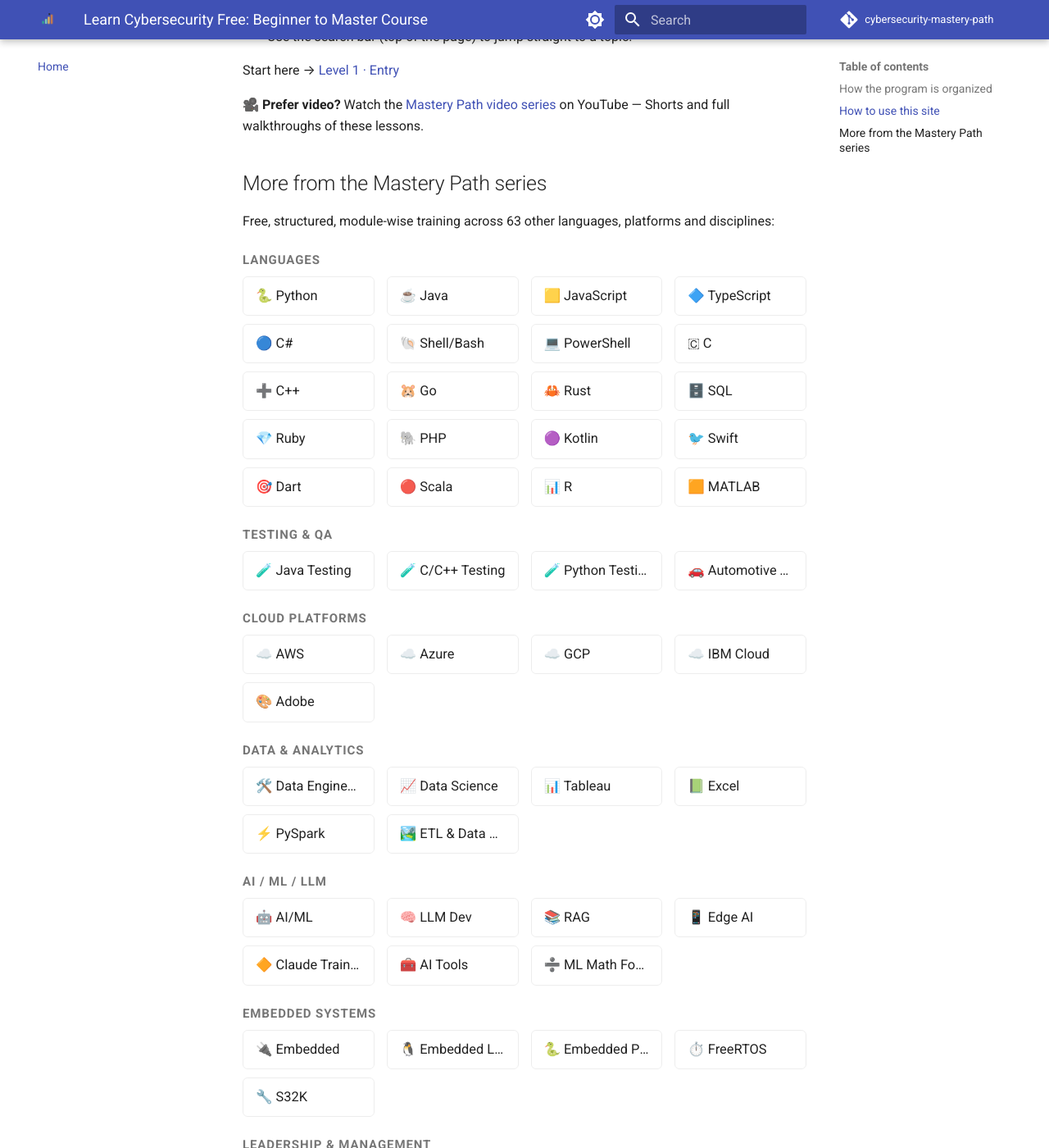
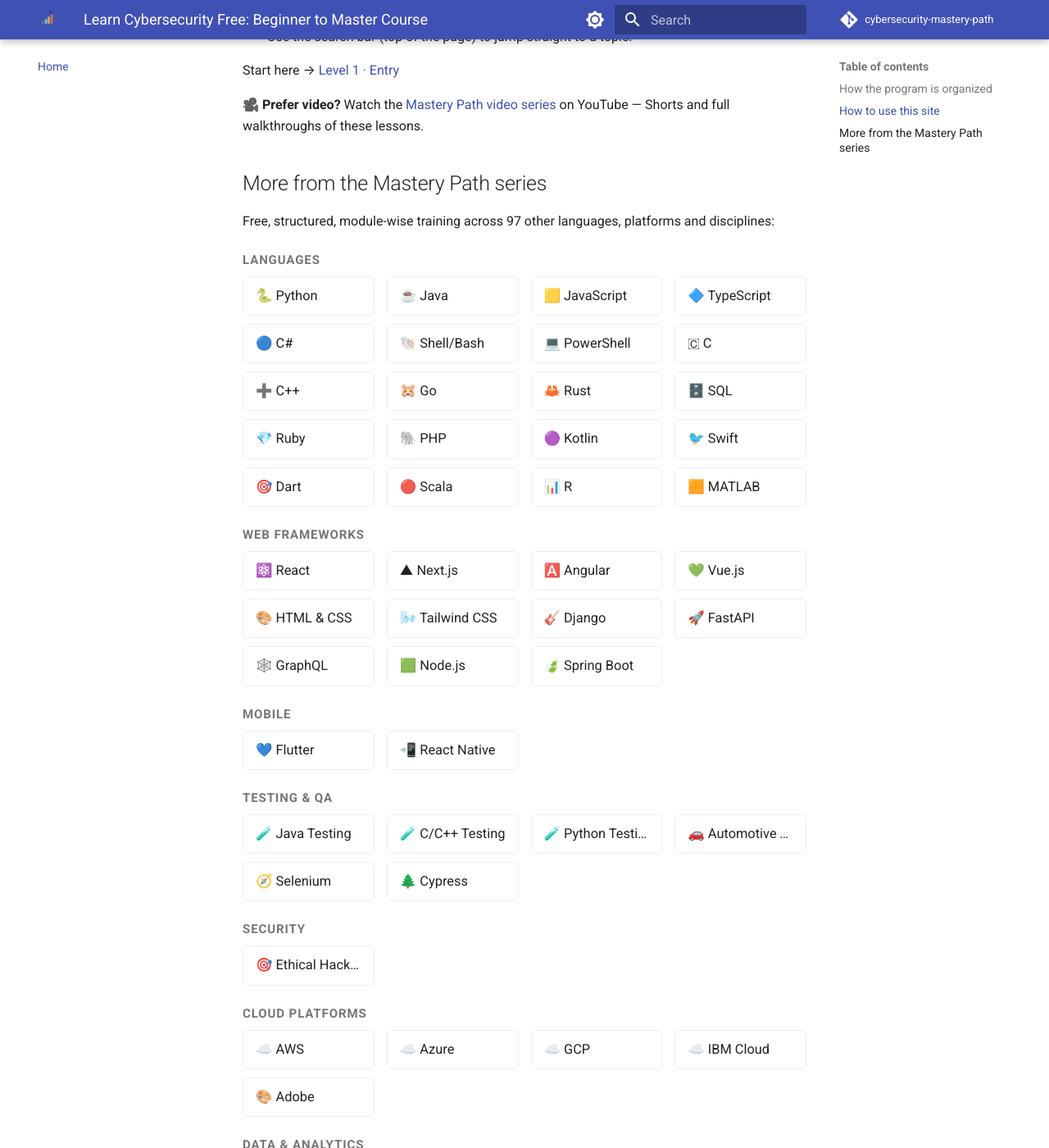
Before and after one commit to SIGILIPELLI/cybersecurity-mastery-path, an MkDocs documentation site: the page built from docs/index.md, in a window 1280 px wide and 1400 px high, scrolled down 1322 px. Shown: the whole window at 82% size. Built offline with MkDocs 1.6.1 and Material for MkDocs 9.7.7, drawn with Linux system fonts in a browser that asks for light colours; comment, search, counter and statistics services are not loaded; some of the changed text lies outside the part shown.

Commit message:
Refresh cross-site course links to current 98-course catalog
Regenerate the "More from the Mastery Path series" grid and the
404-page course count from the hub's current site list -- this page
had drifted out of sync as new courses were added to the network.

Co-Authored-By: Claude Sonnet 5 <noreply@anthropic.com>
Claude-Session: https://claude.ai/code/session_01Hje8nqbBP9V9WQ3JEcJc69

```diff
--- a/docs/index.md
+++ b/docs/index.md
@@ -62,7 +62,7 @@ Start here → [Level 1 · Entry](level-1/index.md)
 
 ## More from the Mastery Path series
 
-Free, structured, module-wise training across 63 other languages, platforms and disciplines:
+Free, structured, module-wise training across 97 other languages, platforms and disciplines:
 
 <div class="mastery-grid-wrap">
 <p class="mastery-grid-category">Languages</p>
@@ -88,12 +88,37 @@ Free, structured, module-wise training across 63 other languages, platforms and
   <a href="https://sigilipelli.github.io/r-mastery-path/">📊 R</a>
   <a href="https://sigilipelli.github.io/matlab-mastery-path/">🟧 MATLAB</a>
 </div>
+<p class="mastery-grid-category">Web Frameworks</p>
+<div class="mastery-grid">
+  <a href="https://sigilipelli.github.io/react-mastery-path/">⚛️ React</a>
+  <a href="https://sigilipelli.github.io/nextjs-mastery-path/">▲ Next.js</a>
+  <a href="https://sigilipelli.github.io/angular-mastery-path/">🅰️ Angular</a>
+  <a href="https://sigilipelli.github.io/vue-mastery-path/">💚 Vue.js</a>
+  <a href="https://sigilipelli.github.io/html-css-mastery-path/">🎨 HTML & CSS</a>
+  <a href="https://sigilipelli.github.io/tailwind-mastery-path/">🌬️ Tailwind CSS</a>
+  <a href="https://sigilipelli.github.io/django-mastery-path/">🎸 Django</a>
+  <a href="https://sigilipelli.github.io/fastapi-mastery-path/">🚀 FastAPI</a>
+  <a href="https://sigilipelli.github.io/graphql-mastery-path/">🕸️ GraphQL</a>
+  <a href="https://sigilipelli.github.io/nodejs-mastery-path/">🟩 Node.js</a>
+  <a href="https://sigilipelli.github.io/spring-boot-mastery-path/">🍃 Spring Boot</a>
+</div>
+<p class="mastery-grid-category">Mobile</p>
+<div class="mastery-grid">
+  <a href="https://sigilipelli.github.io/flutter-mastery-path/">💙 Flutter</a>
+  <a href="https://sigilipelli.github.io/react-native-mastery-path/">📲 React Native</a>
+</div>
 <p class="mastery-grid-category">Testing & QA</p>
 <div class="mastery-grid">
   <a href="https://sigilipelli.github.io/java-testing-mastery-path/">🧪 Java Testing</a>
   <a href="https://sigilipelli.github.io/cpp-testing-mastery-path/">🧪 C/C++ Testing</a>
   <a href="https://sigilipelli.github.io/python-testing-mastery-path/">🧪 Python Testing</a>
   <a href="https://sigilipelli.github.io/automotive-testing-mastery-path/">🚗 Automotive Testing</a>
+  <a href="https://sigilipelli.github.io/selenium-mastery-path/">🧭 Selenium</a>
+  <a href="https://sigilipelli.github.io/cypress-mastery-path/">🌲 Cypress</a>
+</div>
+<p class="mastery-grid-category">Security</p>
+<div class="mastery-grid">
+  <a href="https://sigilipelli.github.io/ethical-hacking-mastery-path/">🎯 Ethical Hacking</a>
 </div>
 <p class="mastery-grid-category">Cloud Platforms</p>
 <div class="mastery-grid">
@@ -111,6 +136,15 @@ Free, structured, module-wise training across 63 other languages, platforms and
   <a href="https://sigilipelli.github.io/excel-mastery-path/">📗 Excel</a>
   <a href="https://sigilipelli.github.io/pyspark-mastery-path/">⚡ PySpark</a>
   <a href="https://sigilipelli.github.io/etl-datalake-mastery-path/">🏞️ ETL & Data Lake</a>
+  <a href="https://sigilipelli.github.io/power-bi-mastery-path/">📉 Power BI</a>
+</div>
+<p class="mastery-grid-category">Databases</p>
+<div class="mastery-grid">
+  <a href="https://sigilipelli.github.io/postgresql-mastery-path/">🐘 PostgreSQL</a>
+  <a href="https://sigilipelli.github.io/mongodb-mastery-path/">🍃 MongoDB</a>
+  <a href="https://sigilipelli.github.io/redis-mastery-path/">🟥 Redis</a>
+  <a href="https://sigilipelli.github.io/snowflake-mastery-path/">❄️ Snowflake</a>
+  <a href="https://sigilipelli.github.io/databricks-mastery-path/">🧱 Databricks</a>
 </div>
 <p class="mastery-grid-category">AI / ML / LLM</p>
 <div class="mastery-grid">
@@ -143,6 +181,11 @@ Free, structured, module-wise training across 63 other languages, platforms and
   <a href="https://sigilipelli.github.io/english-fluency-mastery-path/">🗣️ English Fluency & IELTS</a>
   <a href="https://sigilipelli.github.io/workday-mastery-path/">🧑‍💼 Workday</a>
 </div>
+<p class="mastery-grid-category">Careers & Interviews</p>
+<div class="mastery-grid">
+  <a href="https://sigilipelli.github.io/dsa-interview-mastery-path/">🧩 DSA & Coding Interviews</a>
+  <a href="https://sigilipelli.github.io/system-design-mastery-path/">🏗️ System Design</a>
+</div>
 <p class="mastery-grid-category">Process & APIs</p>
 <div class="mastery-grid">
   <a href="https://sigilipelli.github.io/agile-mastery-path/">🔄 Agile/Scrum/Kanban</a>
--- a/docs/overrides/404.html
+++ b/docs/overrides/404.html
@@ -6,7 +6,7 @@
   <p>That link is broken, or the page moved. Try one of these instead:</p>
   <p class="mp-404-actions">
     <a href="{{ config.site_url }}" class="md-button md-button--primary">← Back to {{ config.site_name }}</a>
-    <a href="https://sigilipelli.github.io/" class="md-button">Search all 64 courses</a>
+    <a href="https://sigilipelli.github.io/" class="md-button">Search all 98 courses</a>
   </p>
 </div>
 <style>
```
Also changed, not shown: other parts of docs/index.md (+10 -0 lines).
